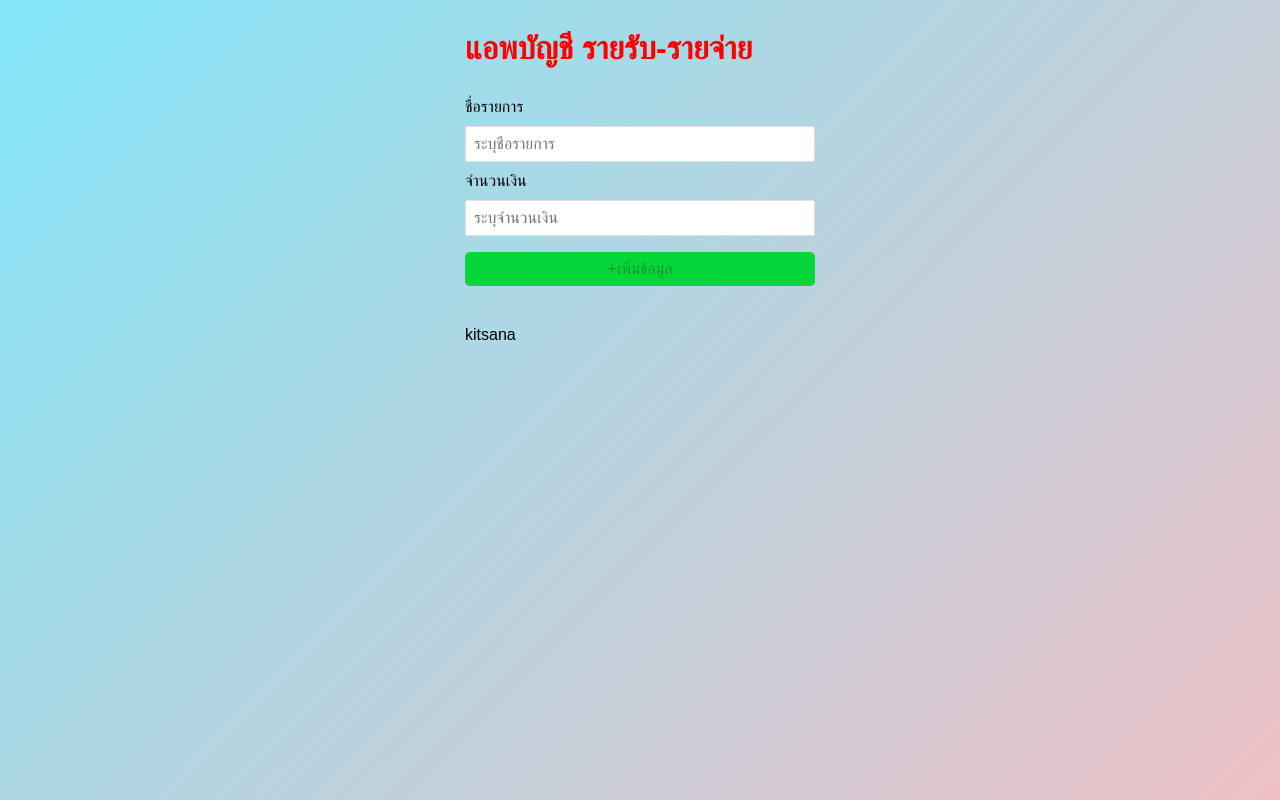
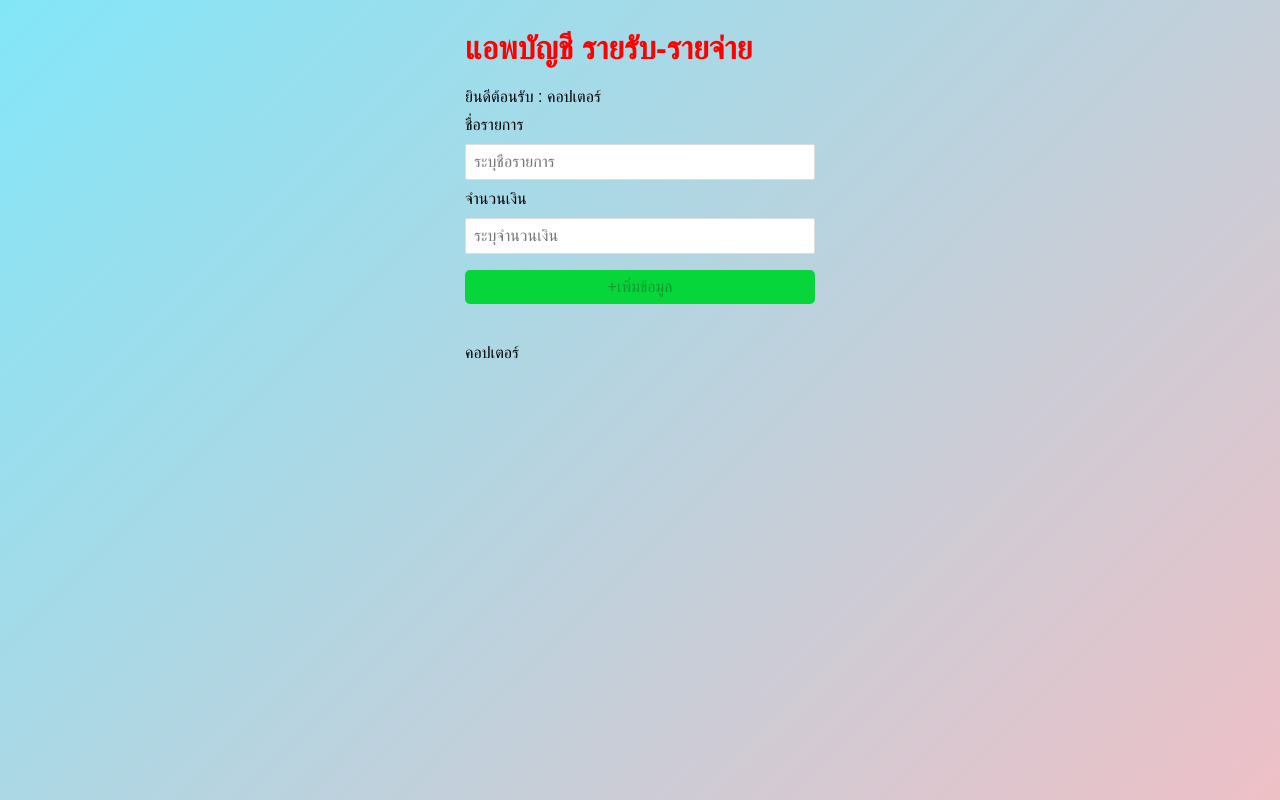
Before and after one commit to kitsana13428/ReactJs_Basic, a React (Create React App) app in the folder react-basic/: page / in a window 1280 px wide. Built offline with nearby package versions, Linux system fonts and the light colour scheme; a web font is replaced by a local one.

Commit message:
useContext

```diff
--- a/react-basic/src/App.js
+++ b/react-basic/src/App.js
@@ -4,10 +4,7 @@ import FormComponent from "./component/FormComponent"; //ดึงเข้า
 import "./App.css"
 import { useState } from "react";
 import DataContext from "./data/DataContext";
-
-
-const Title = () => <h1>แอพบัญชี รายรับ-รายจ่าย</h1>
-// const Description = () => <p>บันทึกข้อมูลในแต่ละวัน</p>
+import ReportComponent from "./component/ReportComponent";
 
 function App() { //เรียกใช้คอมโพแนน
 
@@ -21,9 +18,10 @@ function App() { //เรียกใช้คอมโพแนน
       })
     }
   return (
-  <DataContext.Provider value={"kitsana"}>
+  <DataContext.Provider value={"คอปเตอร์"}>
      <div className="container">
-        <Title />
+        <h1>แอพบัญชี รายรับ-รายจ่าย</h1>
+        <ReportComponent />
         <FormComponent onAddItem = {onAddNewItem}/>
         <Transaction items = {items}/>
     </div>
--- /dev/null
+++ b/react-basic/src/component/ReportComponent.js
@@ -0,0 +1,13 @@
+import { useContext } from "react"
+import DataContext from "../data/DataContext"
+
+const ReportComponent=()=> {
+    const name = useContext(DataContext)
+    return (
+        <div>
+            ยินดีต้อนรับ : {name}
+        </div>
+    )
+}
+
+export default ReportComponent
--- a/react-basic/src/component/Transaction.js
+++ b/react-basic/src/component/Transaction.js
@@ -1,8 +1,10 @@
 import Item from "./item";
 import DataContext from "../data/DataContext";
+import { useContext } from "react"; //ใช้ use context
 
 const Transaction = (props) => {
     const {items} = props
+    const name = useContext(DataContext) //เอา use context เก็บค่าไว้ในตัวแปร name
     return (
       <div>
         <ul className="item-list">
@@ -12,10 +14,7 @@ const Transaction = (props) => {
          })
        }
         </ul>
-
-        <DataContext.Consumer>
-          {value=> <p>{value}</p>}
-        </DataContext.Consumer>
+        {name}
       </div>
     );
   }
--- a/react-basic/src/component/item.js
+++ b/react-basic/src/component/item.js
@@ -1,12 +1,19 @@
 import PropTypes from 'prop-types'; // อิมพอต ป็อปไทร์มาใช้
 import "./item.css"; //ดึง css มาใช้
+import DataContext from '../data/DataContext';
+import { useContext } from 'react';
 
 const Item = (props) => {
     const {title,amount} = props
     const status = amount<0 ? "expense" : "income" //เงื่อนไขน้อย 0 รายจ่าย ไม่ใช่ รายรับ
     const symbol = amount<0 ? "-" : "+" //สัญลักษณ์ด้านหน้า
+    const name = useContext(DataContext) //เอา use context เก็บค่าไว้ในตัวแปร name
     return (
-    <li className={status}>  {title} <span> {symbol}{Math.abs(amount)} </span></li> //Math.abs - และ - คือ บวก
+        //Math.abs - และ - คือ บวก
+    <li className={status}>  {title} <span> {symbol}{Math.abs(amount)} </span>
+        {name}
+    </li>
+
     );
 }
 Item.propTypes = {
```
